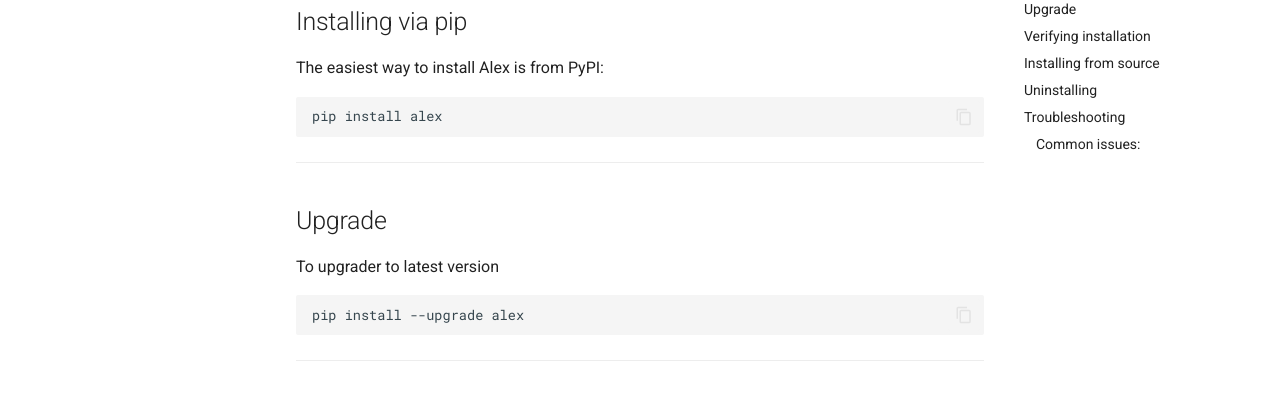
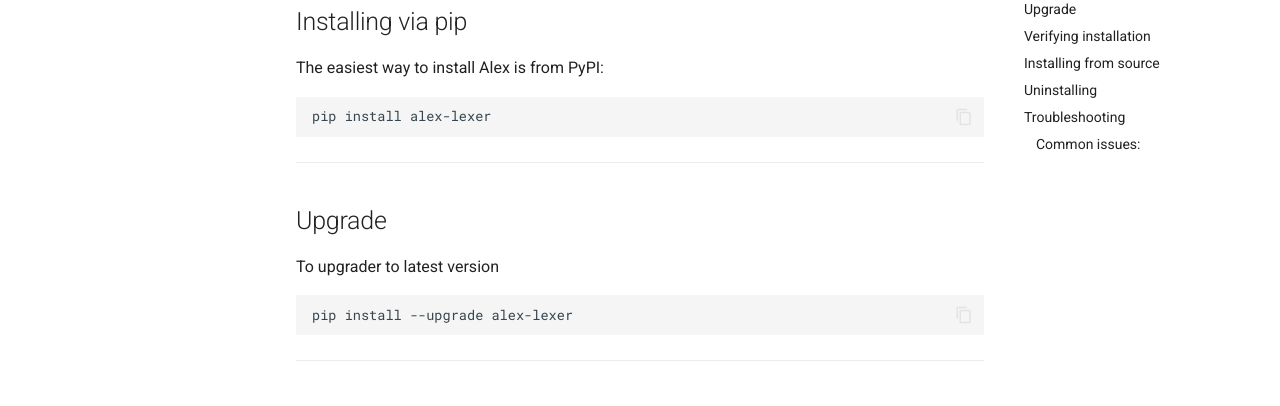
Before and after one commit to rogerlindberg/alex, an MkDocs documentation site: the page built from docs/installation.md, in a window 1280 px wide and 900 px high, scrolled down 439 px. Shown: the part 153-559 px from the top of the window. Built offline with MkDocs 1.6.1 and Material for MkDocs 9.7.7, drawn with Linux system fonts in a browser that asks for light colours.

Commit message:
Updated docs

```diff
--- a/docs/installation.md
+++ b/docs/installation.md
@@ -18,7 +18,7 @@
 
 The easiest way to install Alex is from PyPI:
 
-    pip install alex
+    pip install alex-lexer
 
 ---
 
@@ -26,7 +26,7 @@
 
 To upgrader to latest version
 
-    pip install --upgrade alex
+    pip install --upgrade alex-lexer
 
 ---
 
```
Also changed, not shown: README.md (+1 -1 lines).
